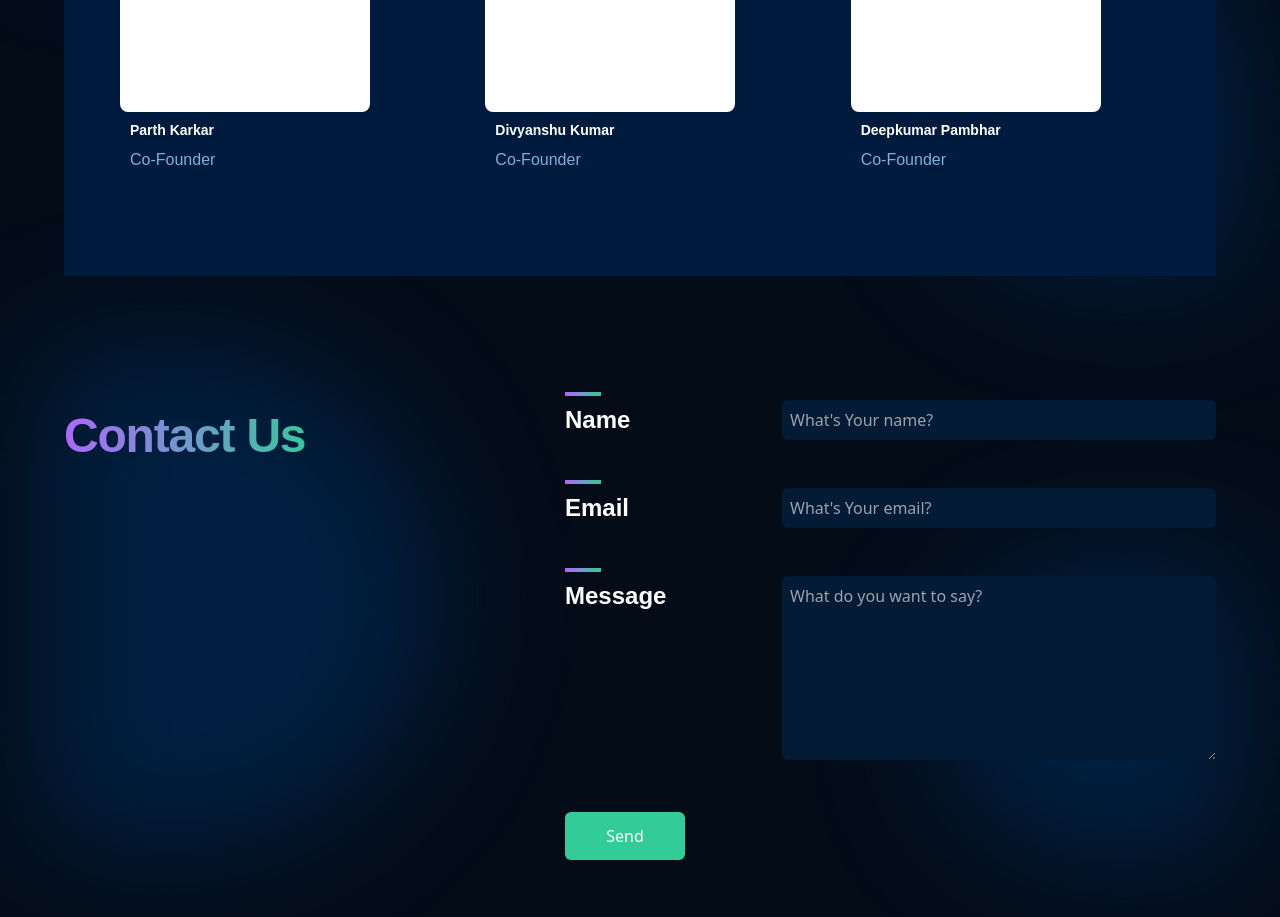
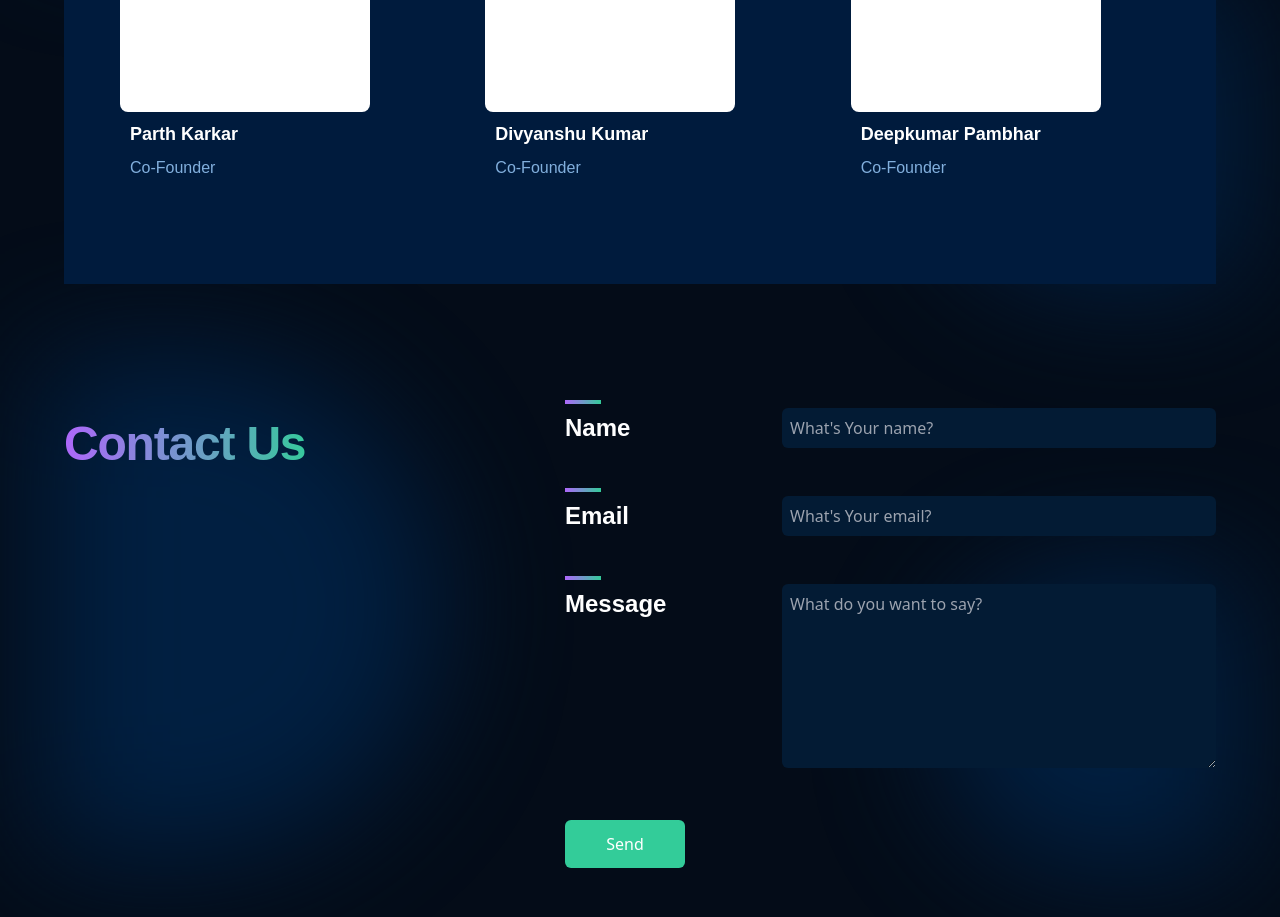
Before and after one commit to Raj-770/emulsion-ai, a Next.js app: page / in a window 1280 px wide. Shown: the part 3040-3957 px from the top of the page. Built offline with nearby package versions, Linux system fonts and the light colour scheme.

Commit message:
styling issue fixes

```diff
--- a/components/AboutUs.tsx
+++ b/components/AboutUs.tsx
@@ -30,7 +30,7 @@ const AboutUs = () => {
             >
               <div className="au-gradient-bar md:ml-[40px]" />
               <div className="w-[140px] h-[145px] md:w-[250px] md:h-[255px] sm:w-[170px] sm:h-[175px] bg-white rounded-lg mt-5 mb-2"></div>
-              <h1 className="font-manrope font-semibold text-white text-sm md:ml-[10px]">
+              <h1 className="font-manrope font-semibold text-white text-sm sm:text-base md:text-lg md:ml-[10px]">
                 {data.name}
               </h1>
               <p className="font-manrope text-[#81AFDD] text-xs sm:text-sm md:text-base mt-2 mb-10 md:ml-[10px]">
```
